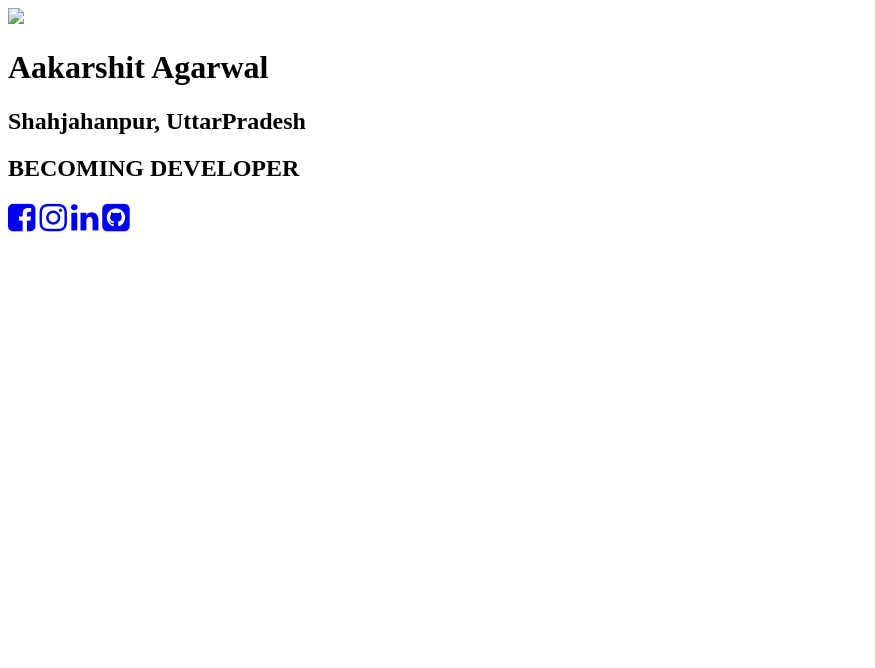
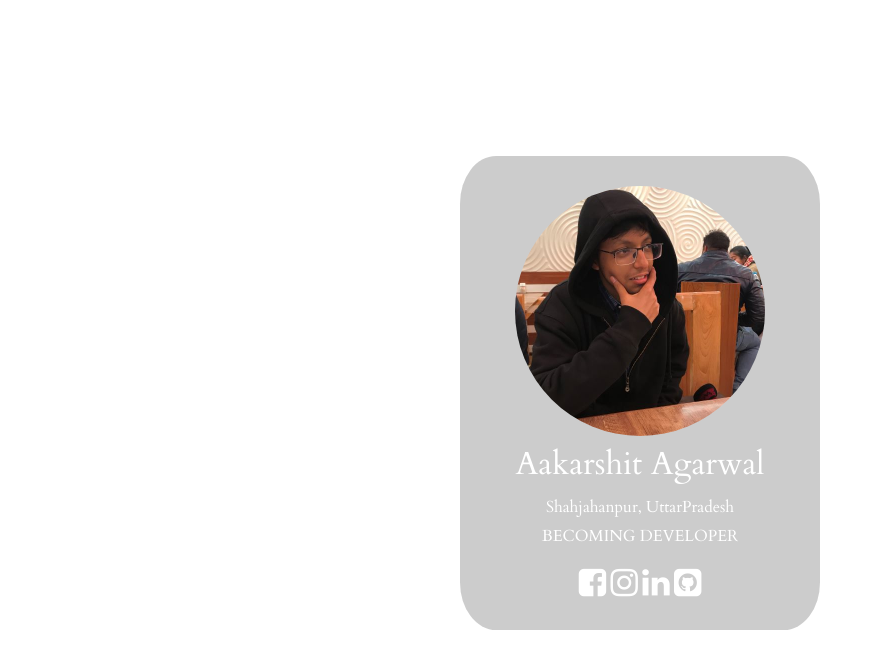
Before and after one commit to AakarshitAgarwal/Intro-page, a plain HTML site: page index.html in a window 1280 px wide. Shown: the whole page, without its empty margins (0-875 px from the left). Drawn offline with Linux system fonts and the light colour scheme; the site is published under a folder, as on GitHub Pages, so addresses that start at the root find nothing.

Commit message:
Update index.html

```diff
--- a/index.html
+++ b/index.html
@@ -2,7 +2,7 @@
 <html>
     <head>
         <title> </title>
-        <link rel="stylesheet" type="text/css" href="/profileStyle.css">
+        <link rel="stylesheet" type="text/css" href="profileStyle.css">
         <link rel="stylesheet" type="text/css" href="https://stackpath.bootstrapcdn.com/font-awesome/4.7.0/css/font-awesome.min.css">
         <link href="https://fonts.googleapis.com/css2?family=Cardo&display=swap" rel="stylesheet">
 
@@ -10,7 +10,7 @@
     <body>
         <div class="background">
             <div class="profile">
-                <img src="/aakarshit.JPG">
+                <img src="aakarshit.JPG">
                 <div class="profileText">
                         <h1> Aakarshit Agarwal </h1>
                         <h2> Shahjahanpur, UttarPradesh</h2>
```
